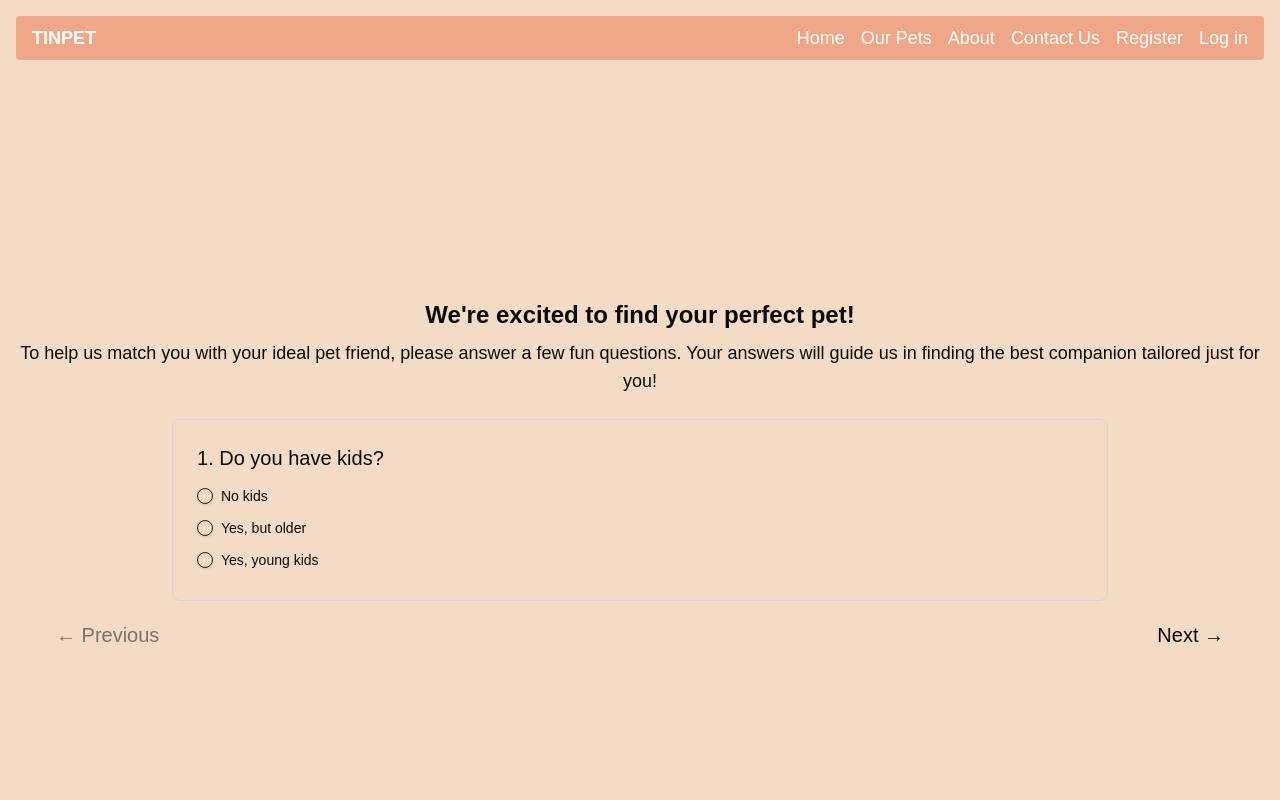
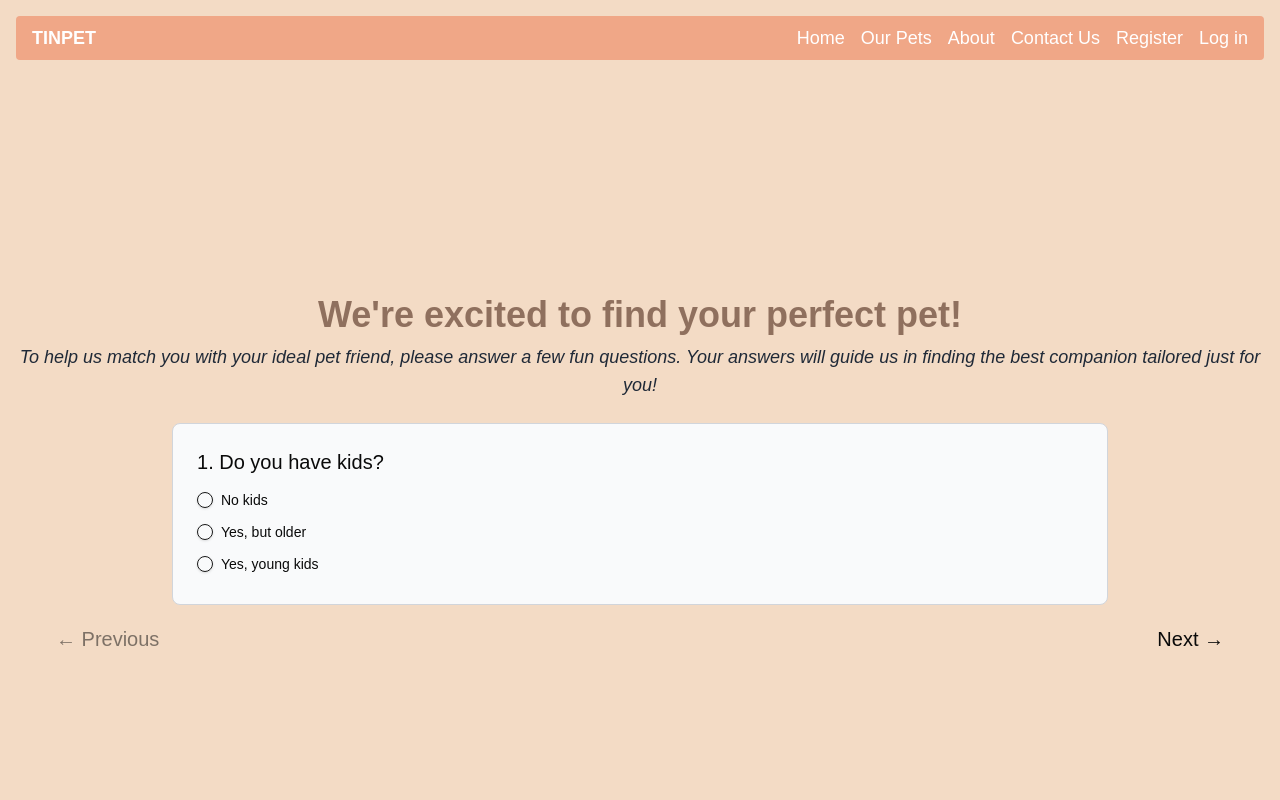
Before and after one commit to vanaspereneefje/Tinpets, a Next.js app: page /questionnaire in a window 1280 px wide. Shown: the top 800 px of the page. Built offline with nearby package versions, Linux system fonts and the light colour scheme.

Commit message:
Update the layout for the questionnaire page

```diff
--- a/app/questionnaire/page.jsx
+++ b/app/questionnaire/page.jsx
@@ -178,15 +178,15 @@ function Questionnaire() {
   return (
     <div className="flex flex-col items-center justify-center h-screen p-4">
       <div className="mb-6 text-center">
-        <h1 className="text-2xl font-bold">We&apos;re excited to find your perfect pet!</h1>
-        <p className="mt-2 text-lg">
+        <h1 className="text-4xl font-bold text-customBrown">We&apos;re excited to find your perfect pet!</h1>
+        <p className="mt-2 text-lg text-gray-800 italic">
           To help us match you with your ideal pet friend, please answer a few fun questions.
           Your answers will guide us in finding the best companion tailored just for you!
         </p>
       </div>
 
       {questions.length > 0 ? (
-        <div className="border border-gray-300 rounded-lg p-6 mb-4 w-3/4">
+        <div className="border border-gray-300 bg-gray-50 rounded-lg p-6 mb-4 w-3/4">
           <h2 className="text-xl mb-4">
             {currentQuestionIndex + 1}. {questions[currentQuestionIndex].question}
           </h2>
@@ -213,11 +213,11 @@ function Questionnaire() {
           &larr; Previous
         </Button>
         {currentQuestionIndex === questions.length - 1 ? (
-          <Button onClick={handleSubmit} className="text-xl" >
+          <Button onClick={handleSubmit} className="text-xl bg-customBrown hover:bg-customDarkBrown" >
             Submit
           </Button>
         ) : (
-          <Button onClick={handleNext} className="text-xl" variant="primary">
+          <Button onClick={handleNext} className="text-xl " variant="primary">
             Next &rarr;
           </Button>
         )}
```
